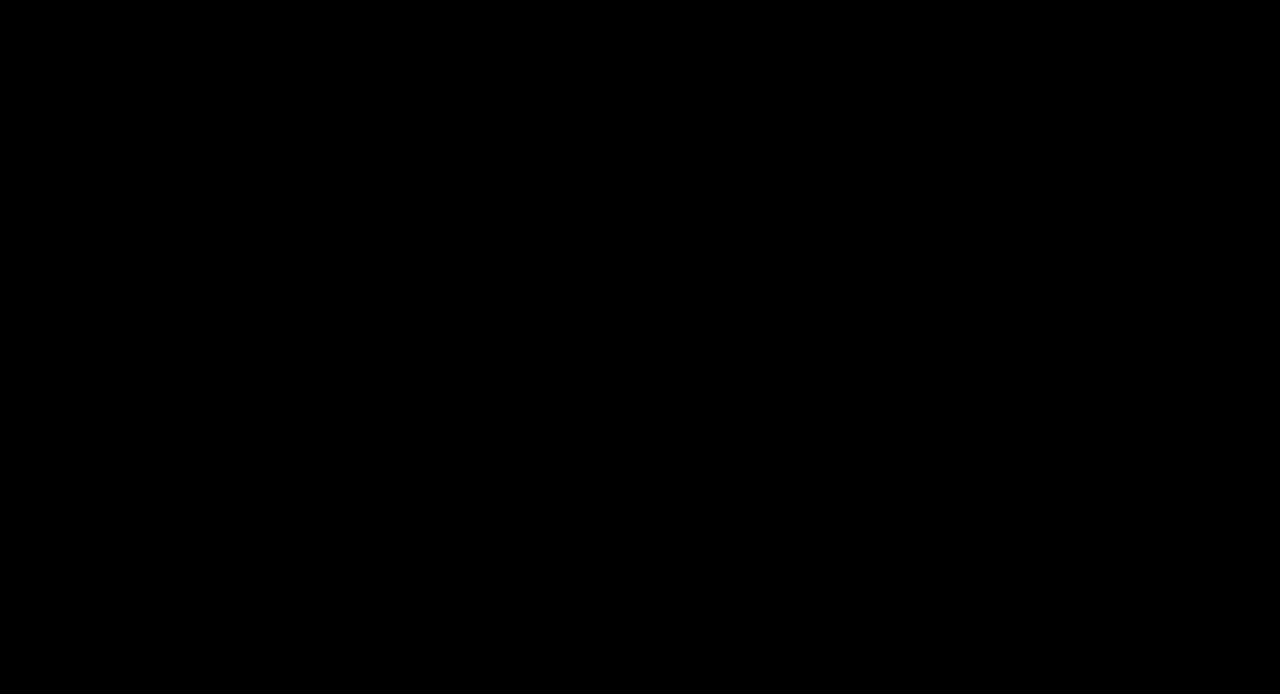
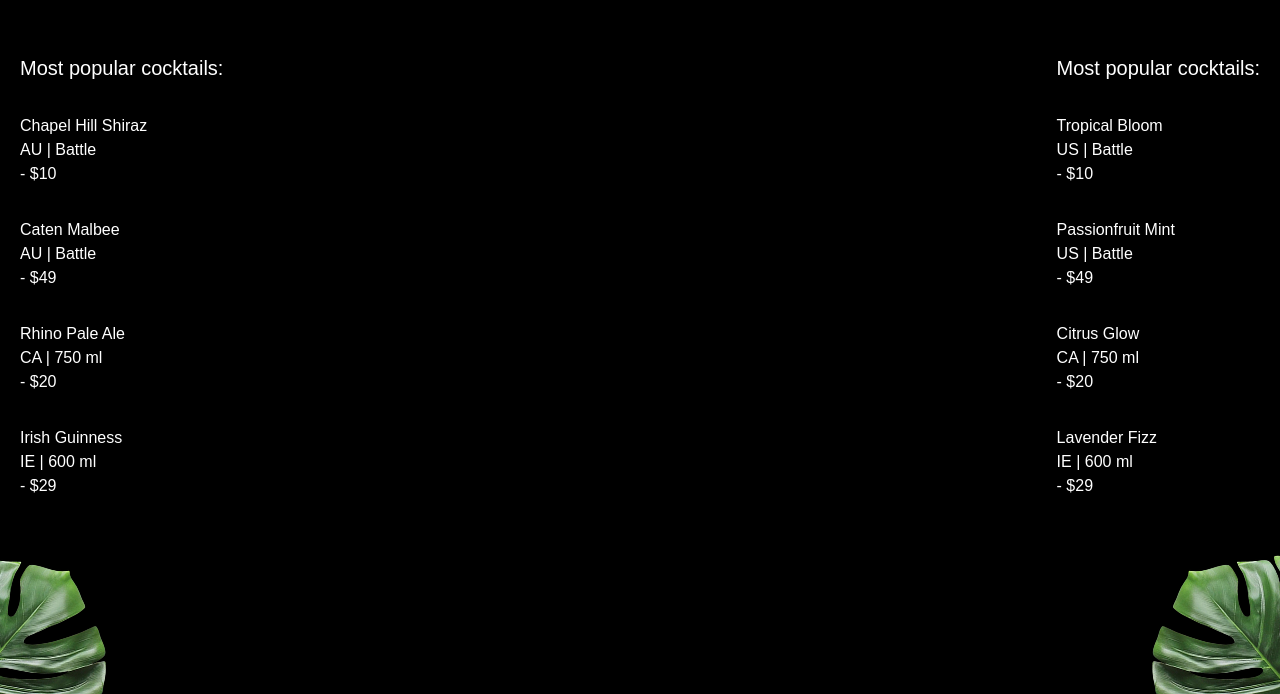
Before and after one commit to master-farhan/gsap-cocktails, a React (Vite) app: page / in a window 1280 px wide. Shown: the part 906-1600 px from the top of the page. Built offline with nearby package versions, Linux system fonts and the light colour scheme; a web font is replaced by a local one.

Commit message:
implement cocktail section

```diff
--- a/src/App.jsx
+++ b/src/App.jsx
@@ -4,6 +4,7 @@
 
 import { ScrollTrigger, SplitText } from "gsap/all";
 import Hero from "./components/Hero.jsx";
+import Coctails from "./components/Cocktails.jsx";
 
 gsap.registerPlugin(ScrollTrigger, SplitText);
 
@@ -12,7 +13,7 @@
     <main>
       <Navbar />
       <Hero />
-      <div className="h-screen"></div>
+      <Coctails/>
     </main>
   );
 };
--- /dev/null
+++ b/src/components/Cocktails.jsx
@@ -0,0 +1,78 @@
+import React from "react";
+import { cocktailLists, mockTailLists } from "../constants";
+import { useGSAP } from "@gsap/react";
+import gsap from "gsap";
+
+const Cocktails = () => {
+  useGSAP(() => {
+    const paralaxTimeline = gsap.timeline({
+      scrollTrigger: {
+        trigger: "#cocktails",
+        start: "top 30%",
+        end: "bottom 80%",
+        scrub: true,
+      },
+    });
+
+    paralaxTimeline
+      .from("#c-left-leaf", {
+        x: -100,
+        y: 100,
+      })
+      .from("#c-right-leaf", {
+        x: 100,
+        y: 100,
+      });
+  });
+
+  return (
+    <section id="cocktails">
+      <img
+        src="/images/cocktail-left-leaf.png"
+        alt="c-left-leaf"
+        id="c-left-leaf"
+      />
+      <img
+        src="/images/cocktail-right-leaf.png"
+        alt="c-right-leaf"
+        id="c-right-leaf"
+      />
+
+      <div className="list">
+        <div className="popular">
+          <h2>Most popular cocktails:</h2>
+
+          <ul>
+            {cocktailLists.map(({ name, country, detail, price }) => (
+              <div key={name}>
+                <h3>{name}</h3>
+                <p>
+                  {country} | {detail}
+                </p>
+                <span>- {price}</span>
+              </div>
+            ))}
+          </ul>
+        </div>
+
+        <div className="popular">
+          <h2>Most popular cocktails:</h2>
+
+          <ul>
+            {mockTailLists.map(({ name, country, detail, price }) => (
+              <div key={name}>
+                <h3>{name}</h3>
+                <p>
+                  {country} | {detail}
+                </p>
+                <span>- {price}</span>
+              </div>
+            ))}
+          </ul>
+        </div>
+      </div>
+    </section>
+  );
+};
+
+export default Cocktails;
```
